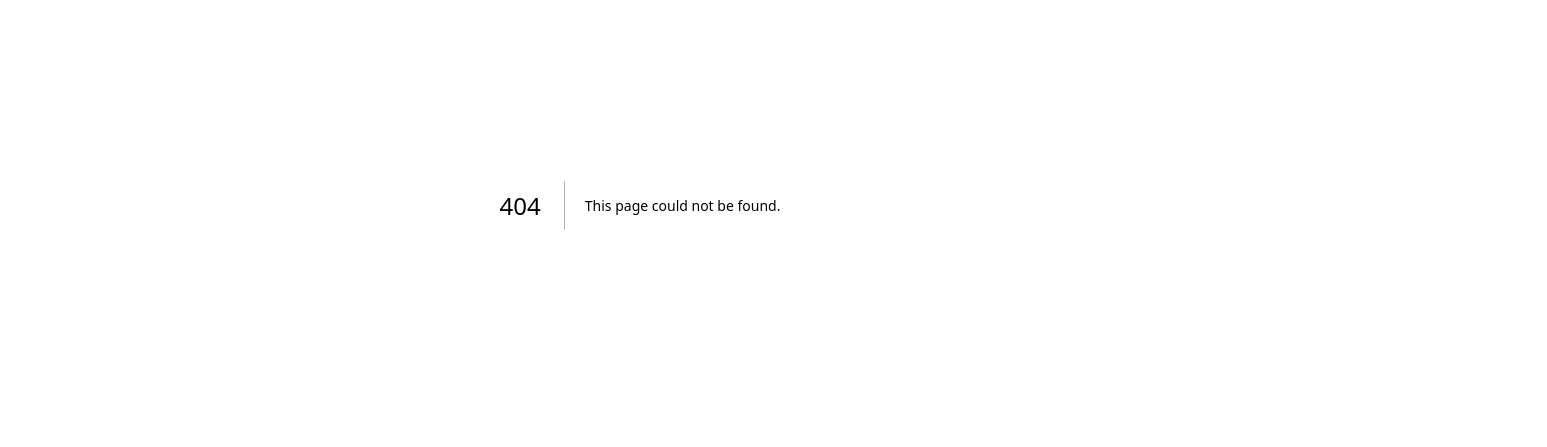
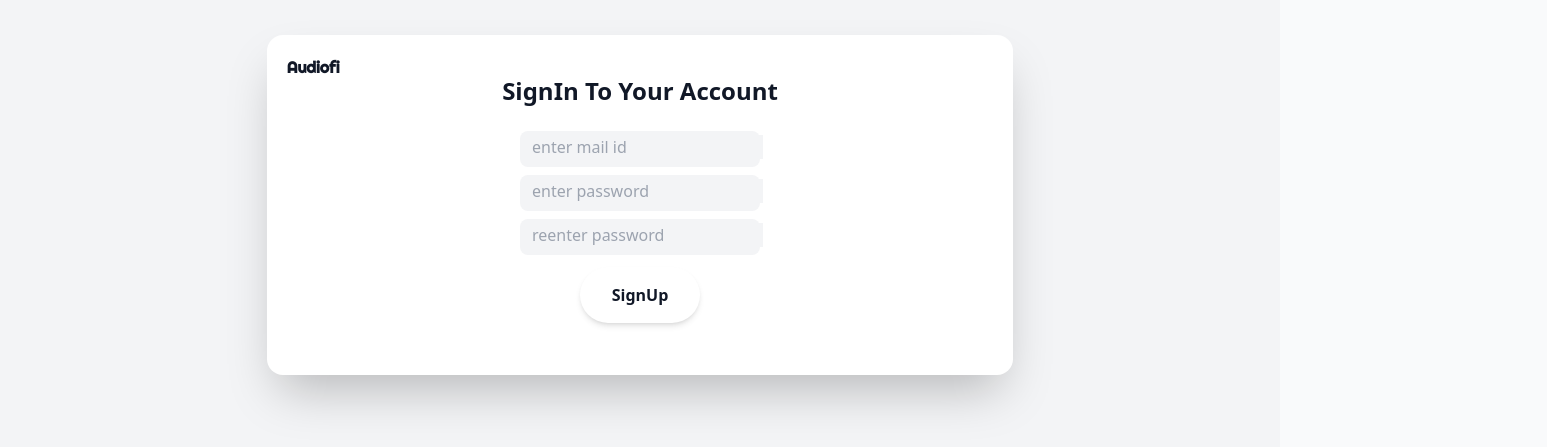
Before and after one commit to XDRAGON2002/music-player, a Next.js app in the folder frontend/: page /authentication/signup in a window 1280 px wide. Before the commit this address had no page. Shown: the part 195-642 px from the top of the page, 1547 px wide, since content can reach past the window. Built offline with nearby package versions, Linux system fonts and the light colour scheme.

Commit message:
added signin and signup page
Signed-off-by: Ved Ratan <vedratan8@gmail.com>

```diff
--- /dev/null
+++ b/frontend/pages/authentication/signin.tsx
@@ -0,0 +1,44 @@
+import Head from "next/head";
+import { MailIcon } from "@heroicons/react/solid";
+import { LockClosedIcon } from "@heroicons/react/solid";
+import router from "next/router";
+const SignIn = () => {
+  return (
+    <div className="flex flex-col items-center justify-center min-h-screen py-2 bg-gray-100 dark:bg-gray-800">
+      <Head>
+        <title>AudioFi</title>
+        <meta name="description" content="Generated by create next app" />
+        <meta name="viewport" content="width=device-width, initial-scale=1" />
+        <link rel="icon" href="/favicon.ico" />
+      </Head>
+      <main className="flex  items-center justify-center w-full flex-1 px-20 text-center">
+        <div className="bg-white dark:bg-gray-900  rounded-2xl  shadow-2xl flex w-2/3 max-w-4xl">
+          <div className="w-full p-5 absolute">
+            <div className="text-left font-bold font-righteous"> Audiofi </div>
+          </div>
+          <div className="py-10 w-full h-full flex flex-col">
+            <div className="font-semibold text-2xl m-auto">
+              SignIn To Your Account
+            </div>
+            <div className="flex flex-col items-center">
+              <div className="bg-gray-100 dark:bg-gray-800 w-60 p-1 rounded-lg  mt-6 flex items-center">
+                <MailIcon className="w-5 h-5 pl-1" />
+                <input placeholder="enter mail id" type="mail" className="pl-1 mb-1 dark:bg-gray-800 bg-gray-100 outline-none"/>
+              </div>
+
+              <div className="bg-gray-100 dark:bg-gray-800 w-60 p-1 rounded-lg  mt-2 flex items-center">
+                <LockClosedIcon className="w-5 h-5 pl-1" />
+                <input placeholder="enter password" type="password" className=" pl-1 mb-1 dark:bg-gray-800 bg-gray-100 outline-none"/>
+              </div>
+
+
+              <button onClick={()=>{router.push("/")}} className=' font-bold dark:bg-gray-800 bg-white px-8 py-4 my-3 rounded-full shadow-md hover:shadow-2xl active:scale-90 transition duration-150'>SignIn</button>
+            </div>
+          </div>
+        </div>
+      </main>
+    </div>
+  );
+};
+
+export default SignIn;
--- /dev/null
+++ b/frontend/pages/authentication/signup.tsx
@@ -0,0 +1,49 @@
+import Head from "next/head";
+import { MailIcon } from "@heroicons/react/solid";
+import { LockClosedIcon } from "@heroicons/react/solid";
+import router from "next/router";
+const SignIn = () => {
+  return (
+    <div className="flex flex-col items-center justify-center min-h-screen py-2 bg-gray-100 dark:bg-gray-800">
+      <Head>
+        <title>AudioFi</title>
+        <meta name="description" content="Generated by create next app" />
+        <meta name="viewport" content="width=device-width, initial-scale=1" />
+        <link rel="icon" href="/favicon.ico" />
+      </Head>
+      <main className="flex  items-center justify-center w-full flex-1 px-20 text-center">
+        <div className="bg-white dark:bg-gray-900  rounded-2xl  shadow-2xl flex w-2/3 max-w-4xl">
+          <div className="w-full p-5 absolute">
+            <div className="text-left font-bold font-righteous"> Audiofi </div>
+          </div>
+          <div className="py-10 w-full h-full flex flex-col">
+            <div className="font-semibold text-2xl m-auto">
+              SignIn To Your Account
+            </div>
+            <div className="flex flex-col items-center">
+              <div className="bg-gray-100 dark:bg-gray-800 w-60 p-1 rounded-lg  mt-6 flex items-center">
+                <MailIcon className="w-5 h-5 pl-1" />
+                <input placeholder="enter mail id" type="mail" className="pl-1 mb-1 dark:bg-gray-800 bg-gray-100 outline-none"/>
+              </div>
+
+              <div className="bg-gray-100 dark:bg-gray-800 w-60 p-1 rounded-lg  mt-2 flex items-center">
+                <LockClosedIcon className="w-5 h-5 pl-1" />
+                <input placeholder="enter password" type="password" className=" pl-1 mb-1 dark:bg-gray-800 bg-gray-100 outline-none"/>
+              </div>
+
+              <div className="bg-gray-100 dark:bg-gray-800 w-60 p-1 rounded-lg  mt-2 flex items-center">
+                <LockClosedIcon className="w-5 h-5 pl-1" />
+                <input placeholder="reenter password" type="password" className=" pl-1 mb-1 dark:bg-gray-800 bg-gray-100 outline-none"/>
+              </div>
+
+
+              <button onClick={()=>{router.push("/")}} className=' font-bold dark:bg-gray-800 bg-white px-8 py-4 my-3 rounded-full shadow-md hover:shadow-2xl active:scale-90 transition duration-150'>SignUp</button>
+            </div>
+          </div>
+        </div>
+      </main>
+    </div>
+  );
+};
+
+export default SignIn;
```
Also changed, not shown: frontend/pages/index.tsx (+7 -5 lines), 1 other file (tests, documents, lock files or other folders).
